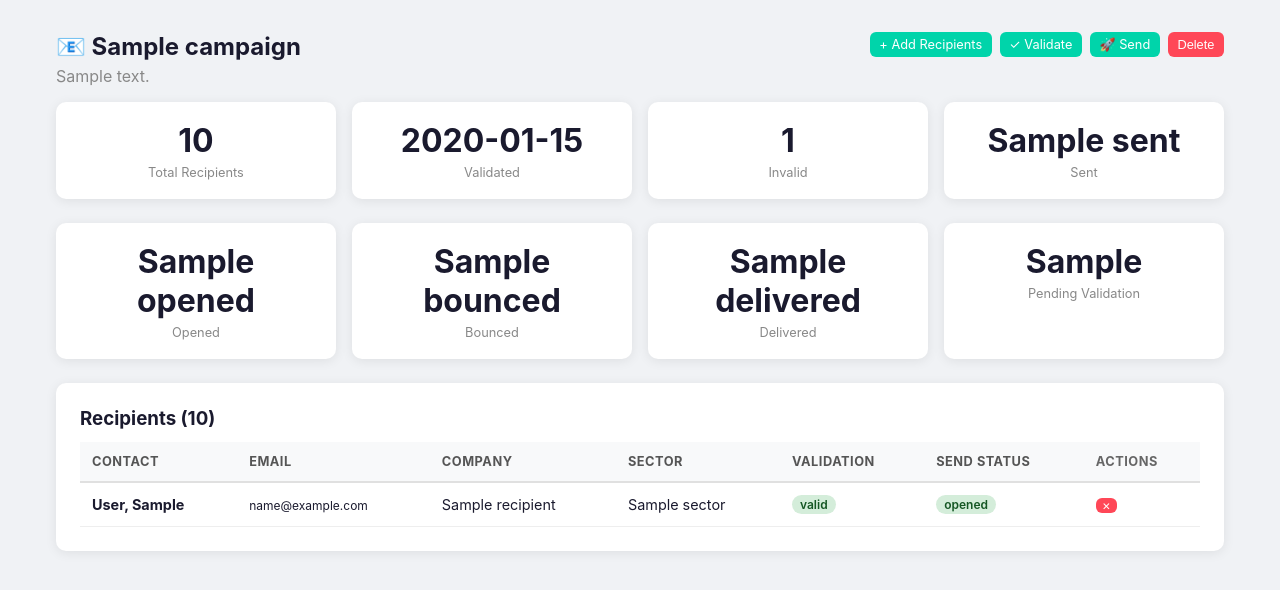
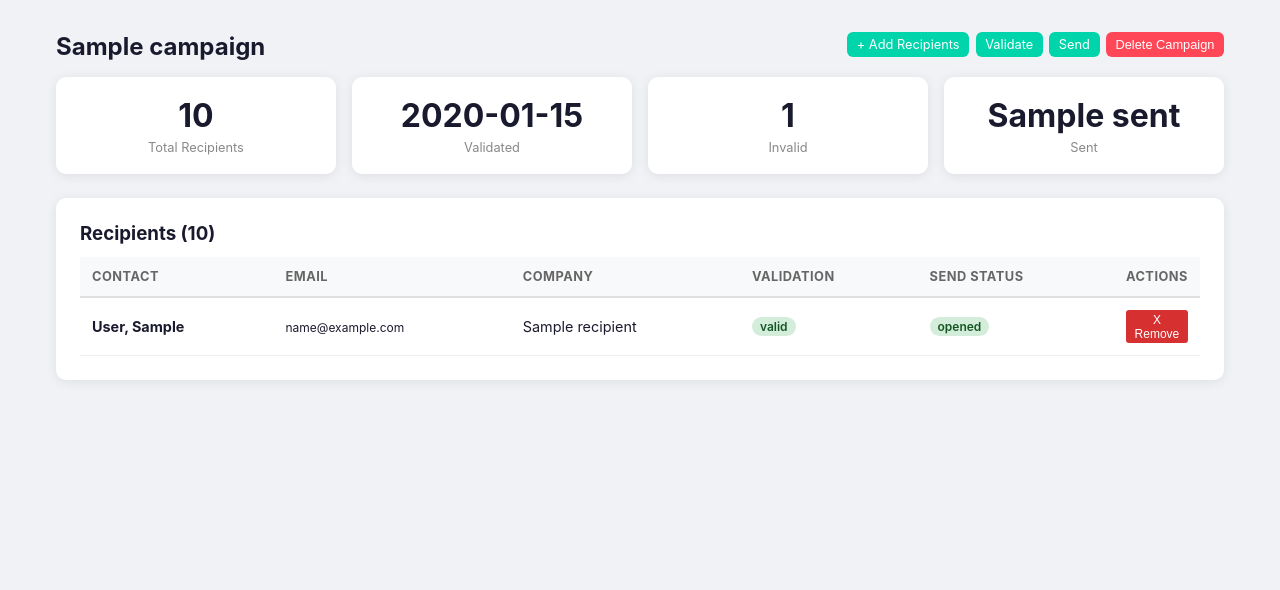
Before and after one commit to rongsimbot/SimRobotics-CRM, a Flask app: template templates/campaign_view.html in a window 1280 px wide. Shown: the part 60-650 px from the top of the page. Run offline with Flask 3, Linux system fonts and the light colour scheme; the template is opened without the code that fills it: most values are stand-ins (such as "Sample title", 1, 10 or a date in 2020); some libraries are stand-ins or nearby versions.

Commit message:
Add delete recipient button to campaign view

```diff
--- a/templates/campaign_view.html
+++ b/templates/campaign_view.html
@@ -1,17 +1,12 @@
 {% extends "base.html" %}
 {% block content %}
 <div style="display:flex;justify-content:space-between;align-items:flex-start;margin-bottom:1rem;">
-  <div>
-    <h2 style="margin:0;">📧 {{ campaign.name }}</h2>
-    {% if campaign.description %}<p style="color:#888;margin:0.3rem 0 0;">{{ campaign.description }}</p>{% endif %}
-  </div>
-  <div class="actions">
+  <div><h2 style="margin:0;">{{ campaign.name }}</h2></div>
+  <div style="display:flex;gap:0.4rem;">
     <a href="/commercial/campaigns/{{ campaign.id }}/recipients" class="btn btn-primary btn-sm">+ Add Recipients</a>
-    <a href="/commercial/campaigns/{{ campaign.id }}/validate" class="btn btn-primary btn-sm">✓ Validate</a>
-    <a href="/commercial/campaigns/{{ campaign.id }}/send" class="btn btn-primary btn-sm">🚀 Send</a>
-    <form method="POST" action="/commercial/campaigns/{{ campaign.id }}/delete" style="display:inline;" onsubmit="return confirm('Delete this campaign?');">
-      <button type="submit" class="btn btn-danger btn-sm">Delete</button>
-    </form>
+    <a href="/commercial/campaigns/{{ campaign.id }}/validate" class="btn btn-primary btn-sm">Validate</a>
+    <a href="/commercial/campaigns/{{ campaign.id }}/send" class="btn btn-primary btn-sm">Send</a>
+    <form method="POST" action="/commercial/campaigns/{{ campaign.id }}/delete" style="display:inline;" onsubmit="return confirm('Delete campaign?');"><button type="submit" class="btn btn-danger btn-sm">Delete Campaign</button></form>
   </div>
 </div>
 <div class="stats">
@@ -20,42 +15,34 @@
   <div class="stat"><div class="num">{{ stats.invalid }}</div><div class="label">Invalid</div></div>
   <div class="stat"><div class="num">{{ stats.sent }}</div><div class="label">Sent</div></div>
 </div>
-<div class="stats" style="margin-top:0.5rem;">
-  <div class="stat"><div class="num">{{ stats.opened }}</div><div class="label">Opened</div></div>
-  <div class="stat"><div class="num">{{ stats.bounced }}</div><div class="label">Bounced</div></div>
-  <div class="stat"><div class="num">{{ stats.delivered }}</div><div class="label">Delivered</div></div>
-  <div class="stat"><div class="num">{{ stats.pending_validation }}</div><div class="label">Pending Validation</div></div>
-</div>
 <div class="card" style="margin-top:1.5rem;">
   <h3 style="margin:0 0 0.75rem 0;">Recipients ({{ stats.total }})</h3>
   {% if total_pages > 1 %}
   <div style="margin-bottom:1rem;display:flex;justify-content:center;align-items:center;gap:0.4rem;flex-wrap:wrap;padding:0.5rem;background:#f8f9fa;border-radius:6px;">
-    {% if page > 1 %}<a href="?page=1&sort={{ sort }}&order={{ order }}" class="btn btn-outline btn-sm">&laquo; First</a><a href="?page={{ page-1 }}&sort={{ sort }}&order={{ order }}" class="btn btn-outline btn-sm">&lsaquo; Prev</a>{% endif %}
-    <span style="font-weight:600;color:#333;font-size:0.85rem;padding:0 0.5rem;">Page {{ page }} of {{ total_pages }} ({{ ((page-1)*50 + 1) }}-{{ [page*50, stats.total]|min }} of {{ stats.total }})</span>
-    {% if page < total_pages %}<a href="?page={{ page+1 }}&sort={{ sort }}&order={{ order }}" class="btn btn-outline btn-sm">Next &rsaquo;</a><a href="?page={{ total_pages }}&sort={{ sort }}&order={{ order }}" class="btn btn-outline btn-sm">Last &raquo;</a>{% endif %}
+    {% if page > 1 %}<a href="?page=1&sort={{ sort }}&order={{ order }}" class="btn btn-outline btn-sm">First</a><a href="?page={{ page-1 }}&sort={{ sort }}&order={{ order }}" class="btn btn-outline btn-sm">Prev</a>{% endif %}
+    <span style="font-weight:600;font-size:0.85rem;">Page {{ page }} of {{ total_pages }} ({{ ((page-1)*50 + 1) }}-{{ [page*50, stats.total]|min }} of {{ stats.total }})</span>
+    {% if page < total_pages %}<a href="?page={{ page+1 }}&sort={{ sort }}&order={{ order }}" class="btn btn-outline btn-sm">Next</a><a href="?page={{ total_pages }}&sort={{ sort }}&order={{ order }}" class="btn btn-outline btn-sm">Last</a>{% endif %}
   </div>
   {% endif %}
   <table>
     <thead><tr style="background:#f0f2f5;">
-      <th><a href="?sort=last_name&order={% if sort=='last_name' %}{{ next_order }}{% else %}asc{% endif %}" style="color:#555;text-decoration:none;">Contact {% if sort=='last_name' %}{% if order=='asc' %}▲{% else %}▼{% endif %}{% endif %}</a></th>
-      <th><a href="?sort=email&order={% if sort=='email' %}{{ next_order }}{% else %}asc{% endif %}" style="color:#555;text-decoration:none;">Email {% if sort=='email' %}{% if order=='asc' %}▲{% else %}▼{% endif %}{% endif %}</a></th>
-      <th><a href="?sort=company_name&order={% if sort=='company_name' %}{{ next_order }}{% else %}asc{% endif %}" style="color:#555;text-decoration:none;">Company {% if sort=='company_name' %}{% if order=='asc' %}▲{% else %}▼{% endif %}{% endif %}</a></th>
-      <th><a href="?sort=sector&order={% if sort=='sector' %}{{ next_order }}{% else %}asc{% endif %}" style="color:#555;text-decoration:none;">Sector {% if sort=='sector' %}{% if order=='asc' %}▲{% else %}▼{% endif %}{% endif %}</a></th>
-      <th><a href="?sort=validation_status&order={% if sort=='validation_status' %}{{ next_order }}{% else %}asc{% endif %}" style="color:#555;text-decoration:none;">Validation {% if sort=='validation_status' %}{% if order=='asc' %}▲{% else %}▼{% endif %}{% endif %}</a></th>
-      <th><a href="?sort=send_status&order={% if sort=='send_status' %}{{ next_order }}{% else %}asc{% endif %}" style="color:#555;text-decoration:none;">Send Status {% if sort=='send_status' %}{% if order=='asc' %}▲{% else %}▼{% endif %}{% endif %}</a></th>
-      <th>Actions</th>
+      <th><a href="?sort=last_name&order={% if sort=='last_name' %}{{ next_order }}{% else %}asc{% endif %}">Contact {% if sort=='last_name' %}{% if order=='asc' %}▲{% else %}▼{% endif %}{% endif %}</a></th>
+      <th><a href="?sort=email&order={% if sort=='email' %}{{ next_order }}{% else %}asc{% endif %}">Email {% if sort=='email' %}{% if order=='asc' %}▲{% else %}▼{% endif %}{% endif %}</a></th>
+      <th><a href="?sort=company_name&order={% if sort=='company_name' %}{{ next_order }}{% else %}asc{% endif %}">Company {% if sort=='company_name' %}{% if order=='asc' %}▲{% else %}▼{% endif %}{% endif %}</a></th>
+      <th><a href="?sort=validation_status&order={% if sort=='validation_status' %}{{ next_order }}{% else %}asc{% endif %}">Validation {% if sort=='validation_status' %}{% if order=='asc' %}▲{% else %}▼{% endif %}{% endif %}</a></th>
+      <th><a href="?sort=send_status&order={% if sort=='send_status' %}{{ next_order }}{% else %}asc{% endif %}">Send Status {% if sort=='send_status' %}{% if order=='asc' %}▲{% else %}▼{% endif %}{% endif %}</a></th>
+      <th style="width:80px;">Actions</th>
     </tr></thead>
     <tbody>
-      {% for r in recipients %}<tr style="border-bottom:1px solid #eee;">
+      {% for r in recipients %}<tr>
         <td><strong>{{ r.last_name or '' }}, {{ r.first_name or '' }}</strong></td>
         <td><small>{{ r.email or '-' }}</small></td>
         <td>{{ r.company_name or '-' }}</td>
-        <td>{{ r.sector or '-' }}</td>
-        <td>{% if r.validation_status == 'valid' %}<span class="badge badge-done">valid</span>{% elif r.validation_status == 'invalid' %}<span class="badge badge-danger">invalid</span>{% elif r.validation_status == 'catch_all' %}<span class="badge badge-research">catch-all</span>{% else %}<span class="badge">pending</span>{% endif %}</td>
-        <td>{% if r.send_status == 'sent' %}<span class="badge badge-done">sent</span>{% elif r.send_status == 'opened' %}<span class="badge badge-done">opened</span>{% elif r.send_status == 'bounced' %}<span class="badge badge-danger">bounced</span>{% elif r.send_status == 'delivered' %}<span class="badge badge-done">delivered</span>{% else %}<span class="badge">pending</span>{% endif %}</td>
+        <td>{% if r.validation_status == 'valid' %}<span class="badge badge-done">valid</span>{% elif r.validation_status == 'invalid' %}<span class="badge badge-danger">invalid</span>{% else %}<span class="badge">pending</span>{% endif %}</td>
+        <td>{% if r.send_status == 'sent' %}<span class="badge badge-done">sent</span>{% elif r.send_status == 'bounced' %}<span class="badge badge-danger">bounced</span>{% elif r.send_status == 'opened' %}<span class="badge badge-done">opened</span>{% else %}<span class="badge">pending</span>{% endif %}</td>
         <td>
-          <form method="POST" action="/commercial/campaigns/{{ campaign.id }}/recipients/{{ r.id }}/delete" style="display:inline;" onsubmit="return confirm('Remove this recipient?');">
-            <button type="submit" class="btn btn-danger btn-sm" style="padding:0.1rem 0.4rem;font-size:0.65rem;">✕</button>
+          <form method="POST" action="/commercial/campaigns/{{ campaign.id }}/recipients/{{ r.id }}/delete" style="display:inline;" onsubmit="return confirm('Remove recipient {{ r.first_name }} {{ r.last_name }}?');">
+            <button type="submit" style="background:#d63031;color:#fff;border:none;padding:0.15rem 0.5rem;border-radius:3px;cursor:pointer;font-size:0.75rem;">X Remove</button>
           </form>
         </td>
       </tr>{% endfor %}
@@ -63,9 +50,9 @@
   </table>
   {% if total_pages > 1 %}
   <div style="margin-top:1rem;display:flex;justify-content:center;align-items:center;gap:0.4rem;flex-wrap:wrap;padding:0.5rem;background:#f8f9fa;border-radius:6px;">
-    {% if page > 1 %}<a href="?page=1&sort={{ sort }}&order={{ order }}" class="btn btn-outline btn-sm">&laquo; First</a><a href="?page={{ page-1 }}&sort={{ sort }}&order={{ order }}" class="btn btn-outline btn-sm">&lsaquo; Prev</a>{% endif %}
-    <span style="font-weight:600;color:#333;font-size:0.85rem;">Page {{ page }} of {{ total_pages }}</span>
-    {% if page < total_pages %}<a href="?page={{ page+1 }}&sort={{ sort }}&order={{ order }}" class="btn btn-outline btn-sm">Next &rsaquo;</a><a href="?page={{ total_pages }}&sort={{ sort }}&order={{ order }}" class="btn btn-outline btn-sm">Last &raquo;</a>{% endif %}
+    {% if page > 1 %}<a href="?page=1&sort={{ sort }}&order={{ order }}" class="btn btn-outline btn-sm">First</a><a href="?page={{ page-1 }}&sort={{ sort }}&order={{ order }}" class="btn btn-outline btn-sm">Prev</a>{% endif %}
+    <span style="font-weight:600;font-size:0.85rem;">Page {{ page }} of {{ total_pages }}</span>
+    {% if page < total_pages %}<a href="?page={{ page+1 }}&sort={{ sort }}&order={{ order }}" class="btn btn-outline btn-sm">Next</a><a href="?page={{ total_pages }}&sort={{ sort }}&order={{ order }}" class="btn btn-outline btn-sm">Last</a>{% endif %}
   </div>
   {% endif %}
 </div>
```
